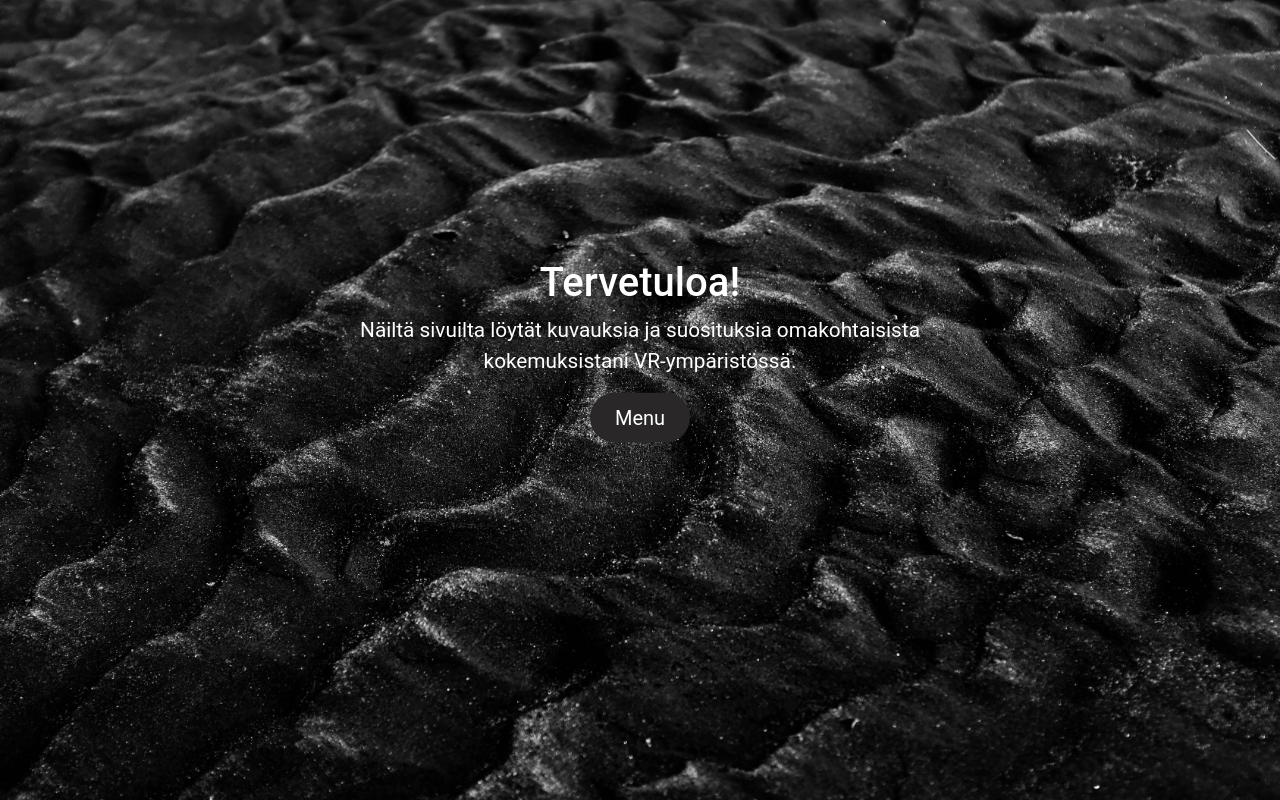
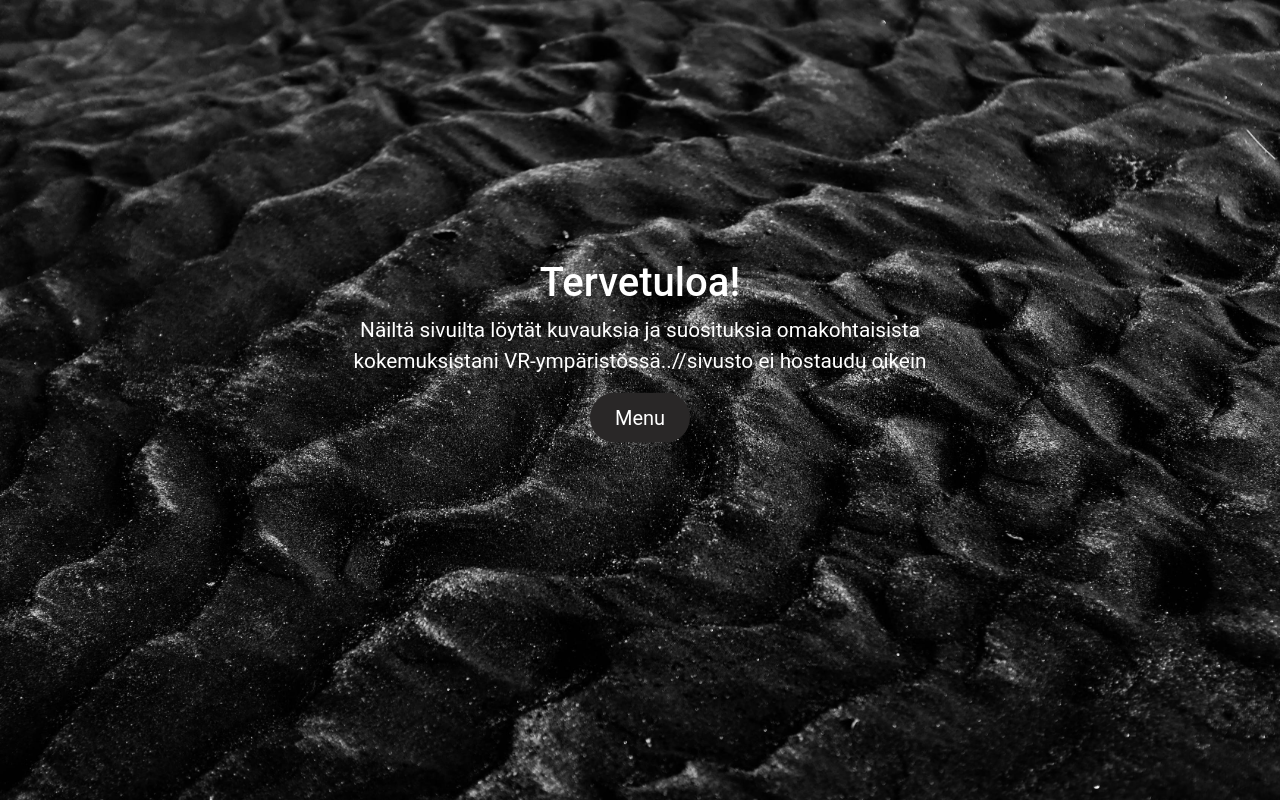
Before and after one commit to Pahkiz/Web-projekti, a website: page Web-projekti/Etusivu.html in a window 1280 px wide. Drawn offline with nearby package versions, Linux system fonts and the light colour scheme.

```diff
--- a/Web-projekti/Etusivu.html
+++ b/Web-projekti/Etusivu.html
@@ -78,7 +78,7 @@
             <h1 style="color: white">Tervetuloa!</h1>
             <p style="color: white">
               Näiltä sivuilta löytät kuvauksia ja suosituksia omakohtaisista
-              kokemuksistani VR-ympäristössä.
+              kokemuksistani VR-ympäristössä..//sivusto ei hostaudu oikein
             </p>
             <!-- Use any element to open the sidenav -->
             <button onclick="openNav()">Menu</button>
```
